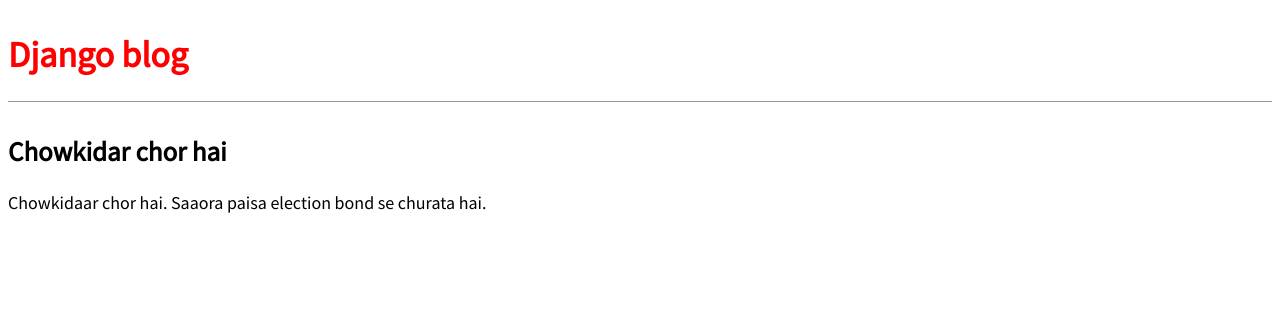
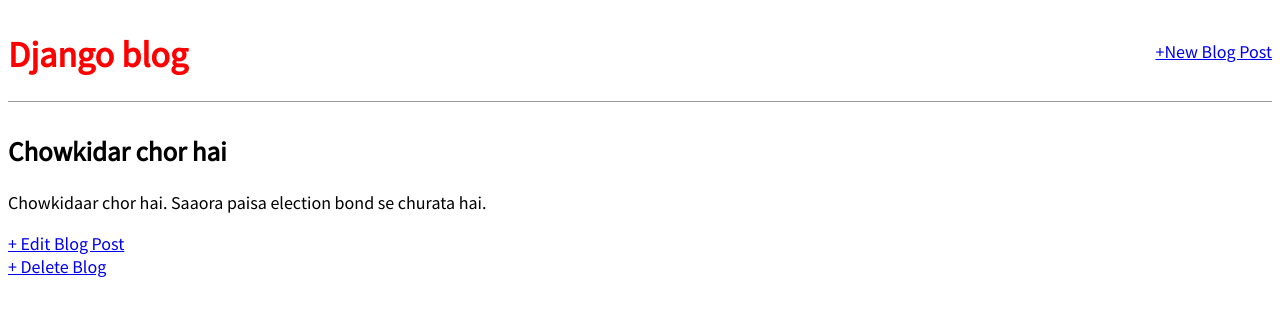
Before and after one commit to MayankNoob/blog, a Django app: page /post/1/ in a window 1280 px wide. Shown: the top 316 px of the page. Run offline with Django 3.2, Linux system fonts and the light colour scheme; data comes from the database, SQL or seed files in the repository; both versions use the stored data as it was after the commit.

Commit message:
Second commit

```diff
--- a/blog/models.py
+++ b/blog/models.py
@@ -1,4 +1,5 @@
 from django.db import models
+from django.urls import reverse
 
 # Create your models here.
 
@@ -12,3 +13,6 @@ class Post(models.Model):
 
     def __str__(self):
         return self.title
+
+    def get_absolute_url(self):
+        return reverse('post_detail', args=[str(self.id)])
--- a/blog/urls.py
+++ b/blog/urls.py
@@ -1,7 +1,10 @@
 from django.urls import path
-from .views import BlogListView, BlogDetailView
+from .views import BlogListView, BlogDetailView, BlogCreateView, BlogUpdateView, BlogDeleteView
 
 urlpatterns = [
+    path('post/<int:pk>/delete/',BlogDeleteView.as_view(),name='post_delete'),
+    path('post/<int:pk>/edit/',BlogUpdateView.as_view(),name='post_edit'),
+    path('post/new/', BlogCreateView.as_view(), name='post_new'),
+    path('post/<int:pk>/', BlogDetailView.as_view(), name='post_detail'),
     path('', BlogListView.as_view(), name='home'),
-    path('post/<int:pk>/', BlogDetailView.as_view(), name='post_detail'),
     ]
--- a/blog/views.py
+++ b/blog/views.py
@@ -1,5 +1,7 @@
 from django.shortcuts import render
 from django.views.generic import ListView, DetailView
+from django.views.generic.edit import CreateView, UpdateView, DeleteView
+from django.urls import reverse_lazy
 from .models import Post
 # Create your views here.
 
@@ -10,3 +12,18 @@ class BlogListView(ListView):
 class BlogDetailView(DetailView):
     model = Post
     template_name = 'post_detail.html'
+
+class BlogCreateView(CreateView):
+    model = Post
+    template_name = 'post_new.html'
+    fields = '__all__'
+
+class BlogUpdateView(UpdateView):
+    model = Post
+    template_name = 'post_edit.html'
+    fields = ['title','body']
+
+class BlogDeleteView(DeleteView):
+    model = Post
+    template_name = 'post_delete.html'
+    success_url = reverse_lazy('home')
--- a/blog_project/settings.py
+++ b/blog_project/settings.py
@@ -11,7 +11,6 @@ https://docs.djangoproject.com/en/3.1/ref/settings/
 """
 
 from pathlib import Path
-import os
 
 # Build paths inside the project like this: BASE_DIR / 'subdir'.
 BASE_DIR = Path(__file__).resolve(strict=True).parent.parent
--- a/templates/base.html
+++ b/templates/base.html
@@ -7,10 +7,15 @@
     <link href="https://fonts.googleapis.com/css?family=Source+Sans+Pro:ǓǏǏ" rel="stylesheet">
   </head>
   <body>
+    <div>
     <header>
-      <h1><a href="{% url 'home' %}">Django blog</a></h1>
+      <div class="nav-left">
+        <h1><a href="{% url 'home' %}">Django blog</a></h1>
+      </div>
+      <div class="nav-right">
+        <a href="{% url 'post_new' %}">+New Blog Post</a>
+      </div>
     </header>
-    <div>
       {% block content %}
       {% endblock content %}
     </div>
--- a/templates/post_detail.html
+++ b/templates/post_detail.html
@@ -6,4 +6,6 @@
     <p>{{ post.body }}</p>
   </div>
 
+  <a href="{% url 'post_edit' post.pk %}">+ Edit Blog Post</a></br>
+  <a href="{% url 'post_delete' post.pk %}">+ Delete Blog</a>
 {% endblock content %}
```
Also changed, not shown: blog/tests.py (+25 -1 lines), templates/post_delete.html (added, +9 -0 lines), templates/post_edit.html (added, +9 -0 lines), templates/post_new.html (added, +9 -0 lines), db.sqlite3.
